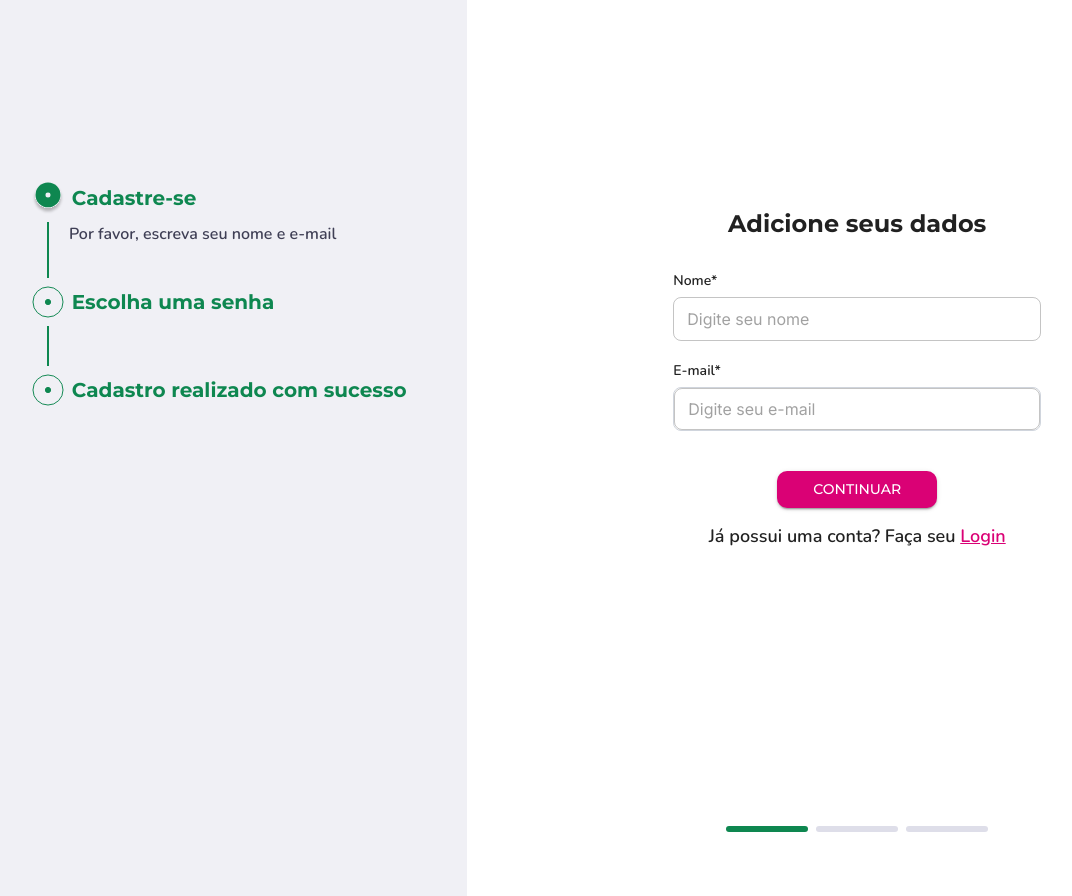
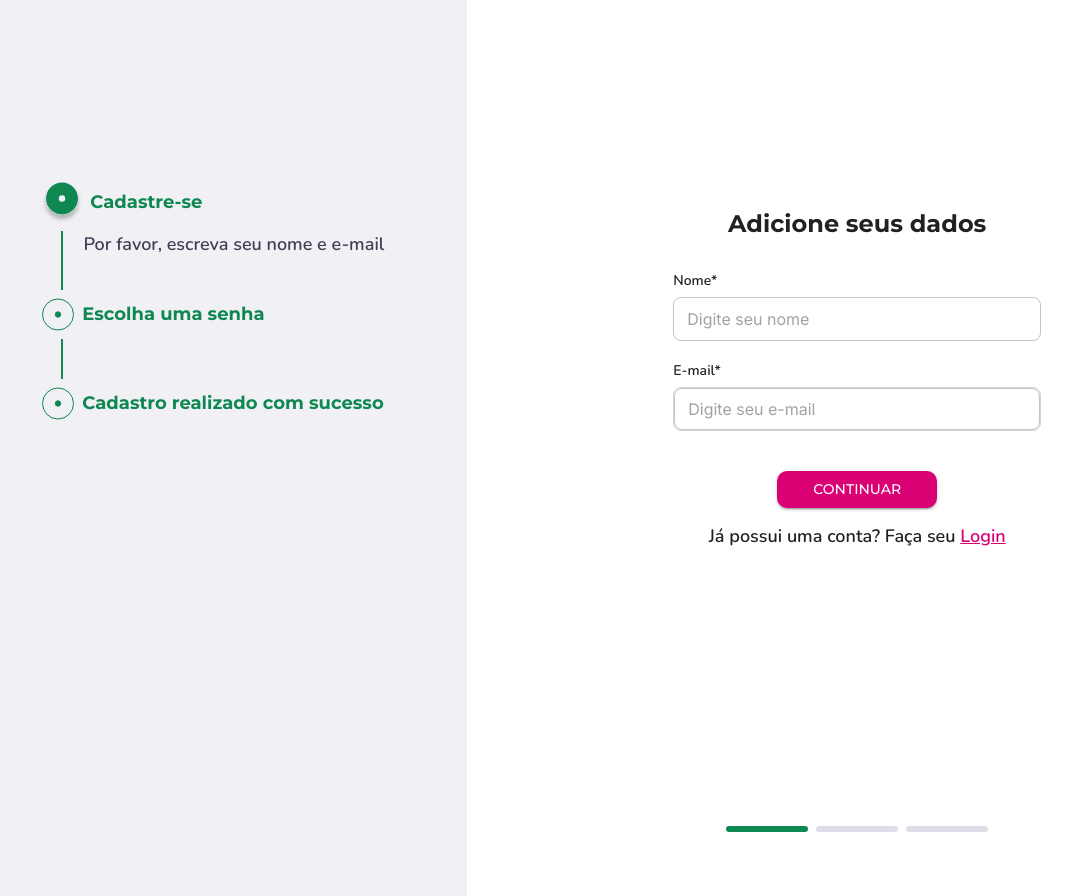
Before and after one commit to LuizLimaDev/front-back-mountain-frontend, a React (Vite) app: page /singup in a window 1280 px wide. Shown: the whole page, without its empty margins (33-1105 px from the left). Built offline with nearby package versions, Linux system fonts and the light colour scheme; no server answers.

Commit message:
Finalização da função de tornar o Stepper linkável

```diff
--- a/src/components/RegisterLayout/index.jsx
+++ b/src/components/RegisterLayout/index.jsx
@@ -6,7 +6,7 @@ import {
     Typography
 } from "@mui/material";
 import { useContext } from "react";
-import { Outlet } from "react-router-dom";
+import { Outlet, Link } from "react-router-dom";
 import ActualStep from "../../assets/actualStep.svg";
 import DoneStep from "../../assets/doneStep.svg";
 import NextStep from "../../assets/nextStep.svg";
@@ -14,21 +14,10 @@ import { SingContext } from "../../context/SingContext";
 import "./styles.css";
 
 export default function RegisterLayout() {
-    const { steps } = useContext(SingContext);
-    const stages = [
-        {
-            label: "Cadastre-se",
-            content: "Por favor, escreva seu nome e e-mail"
-        },
-        {
-            label: "Escolha uma senha",
-            content: "Escolha uma senha segura"
-        },
-        {
-            label: "Cadastro realizado com sucesso",
-            content: "E-mail e senha cadastrados com sucesso"
-        },
-    ];
+    const {
+        steps, setSteps,
+        form
+    } = useContext(SingContext);
 
     return (
         <div className="layout-container">
@@ -41,43 +30,134 @@ export default function RegisterLayout() {
                             borderWidth: "2px"
                         }
                     }} >
-                        {stages.map((stage, index) => {
-                            return(
-                                <Step key={stage.label} sx={{
-                                    '& .MuiStepContent-root': {
+                        <Step
+                            key={0}
+                            sx={{
+                                '& .MuiStepContent-root':{
                                     borderColor: "SCNormalGreen",
                                     borderWidth: "2px",
                                     ml: 2.4,
-                                        minHeight: "0.5rem",
-                                    },
-                                }} >
-                                    <StepLabel icon={ <img src={ index === steps && steps !== 2 ? ActualStep : steps > index || steps === 2 ? DoneStep : NextStep } className="stepImage"  /> } >
+                                    minHeight: "0.5rem"
+                                }
+                            }}
+                        >
+                            <StepLabel
+                                icon={ <img src={ steps === 0 ? ActualStep : DoneStep }  /> }
+                            >
+                                <Link
+                                    to="/singup"
+                                    style={{textDecoration: "none"}}
+                                    onClick={() => {
+                                        if(form.email && form.name){
+                                            return setSteps(0);
+                                        }
+                                    }}
+                                >
                                     <Typography
                                         sx={{
                                             fontFamily: "Montserrat",
+                                            fontSize: "1.125rem",
                                             fontWeight: "700",
-                                            fontSize: "1.25rem",
                                             color: "SCNormalGreen",
+                                            cursor: "pointer"
                                         }}
-                                    >
-                                        {stage.label}
-                                    </Typography>
+                                    >Cadastre-se</Typography>
+                                </Link>
                             </StepLabel>
+
                             <StepContent>
                                 <Typography
                                     sx={{
                                         fontFamily: "Nunito",
-                                            fontSize: "1.125ren",
+                                        fontSize: "1.125rem",
                                         fontWeight: "600",
                                         color: "SCGray2"
                                     }}
-                                    >
-                                        {stage.content}
-                                    </Typography>
+                                >Por favor, escreva seu nome e e-mail</Typography>
                             </StepContent>
                         </Step>
-                        )
-                    })}
+                        <Step
+                            key={1}
+                            sx={{
+                                '& .MuiStepContent-root':{
+                                    borderColor: "SCNormalGreen",
+                                    borderWidth: "2px",
+                                    ml: 2.4,
+                                    minHeight: "0.5rem"
+                                }
+                            }}
+                        >
+                            <StepLabel
+                                icon={ <img src={ steps === 1 ? ActualStep : steps < 2 ? NextStep : DoneStep }  /> }
+                            >
+                                <Link
+                                    to={form.password && form.passwordConfirm ? "/password" : null}
+                                    style={{textDecoration: "none"}}
+                                    onClick={() => {
+                                        if(form.password && form.passwordConfirm){
+                                            return setSteps(1)
+                                        }
+                                    }}
+                                >
+                                    <Typography
+                                        sx={{
+                                            fontFamily: "Montserrat",
+                                            fontSize: "1.125rem",
+                                            fontWeight: "700",
+                                            color: "SCNormalGreen",
+                                            cursor: "pointer"
+                                        }}
+                                    >Escolha uma senha</Typography>
+                                </Link>
+                            </StepLabel>
+
+                            <StepContent>
+                                <Typography
+                                    sx={{
+                                        fontFamily: "Nunito",
+                                        fontSize: "1.125rem",
+                                        fontWeight: "600",
+                                        color: "SCGray2"
+                                    }}
+                                >Escolha uma senha segura</Typography>
+                            </StepContent>
+                        </Step>
+                        <Step
+                            key={2}
+                            sx={{
+                                '& .MuiStepContent-root':{
+                                    borderColor: "SCNormalGreen",
+                                    borderWidth: "2px",
+                                    ml: 2.4,
+                                    minHeight: "0.5rem"
+                                }
+                            }}
+                        >
+                            <StepLabel
+                                icon={ <img src={ steps === 2 ? DoneStep : NextStep }  /> }
+                            >
+                                <Typography
+                                    sx={{
+                                        fontFamily: "Montserrat",
+                                        fontSize: "1.125rem",
+                                        fontWeight: "700",
+                                        color: "SCNormalGreen",
+                                        cursor: "pointer"
+                                    }}
+                                >Cadastro realizado com sucesso</Typography>
+                            </StepLabel>
+
+                            <StepContent>
+                                <Typography
+                                    sx={{
+                                        fontFamily: "Nunito",
+                                        fontSize: "1.125rem",
+                                        fontWeight: "600",
+                                        color: "SCGray2"
+                                    }}
+                                >E-mail e senha cadastrados com sucesso</Typography>
+                            </StepContent>
+                        </Step>
                 </Stepper>
             </aside>
             <Outlet />
```
Lines whose indentation alone changed are shown as unchanged.
